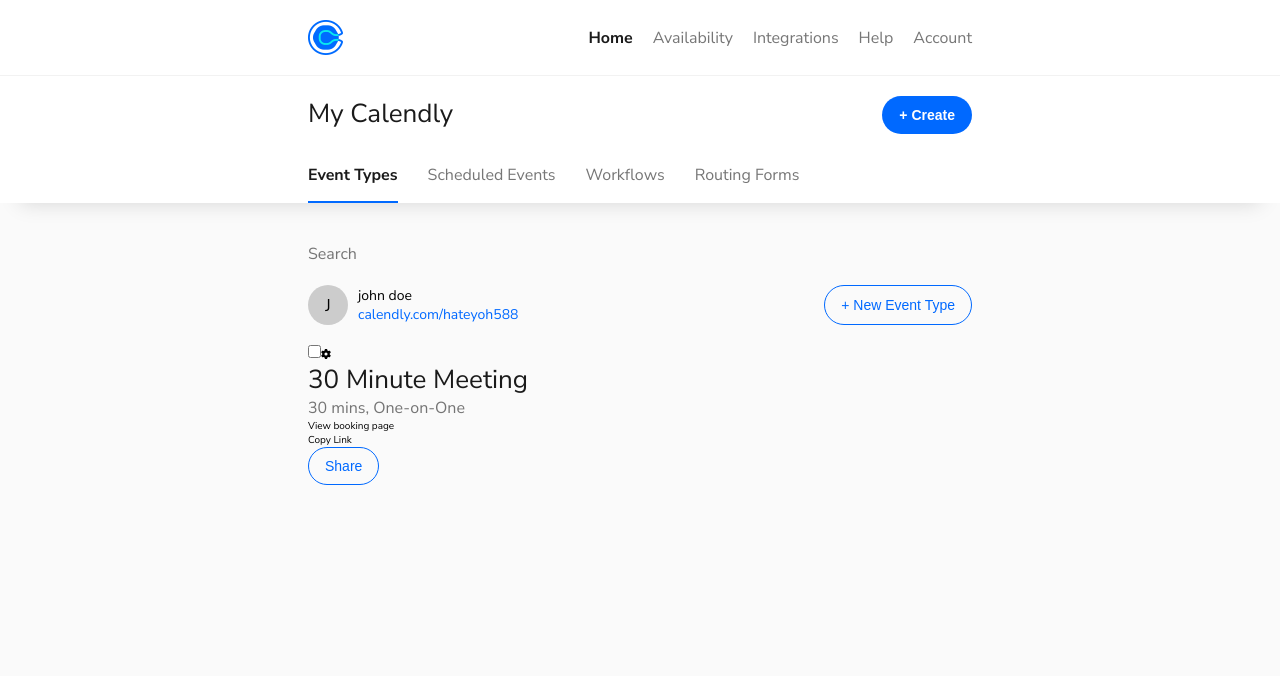
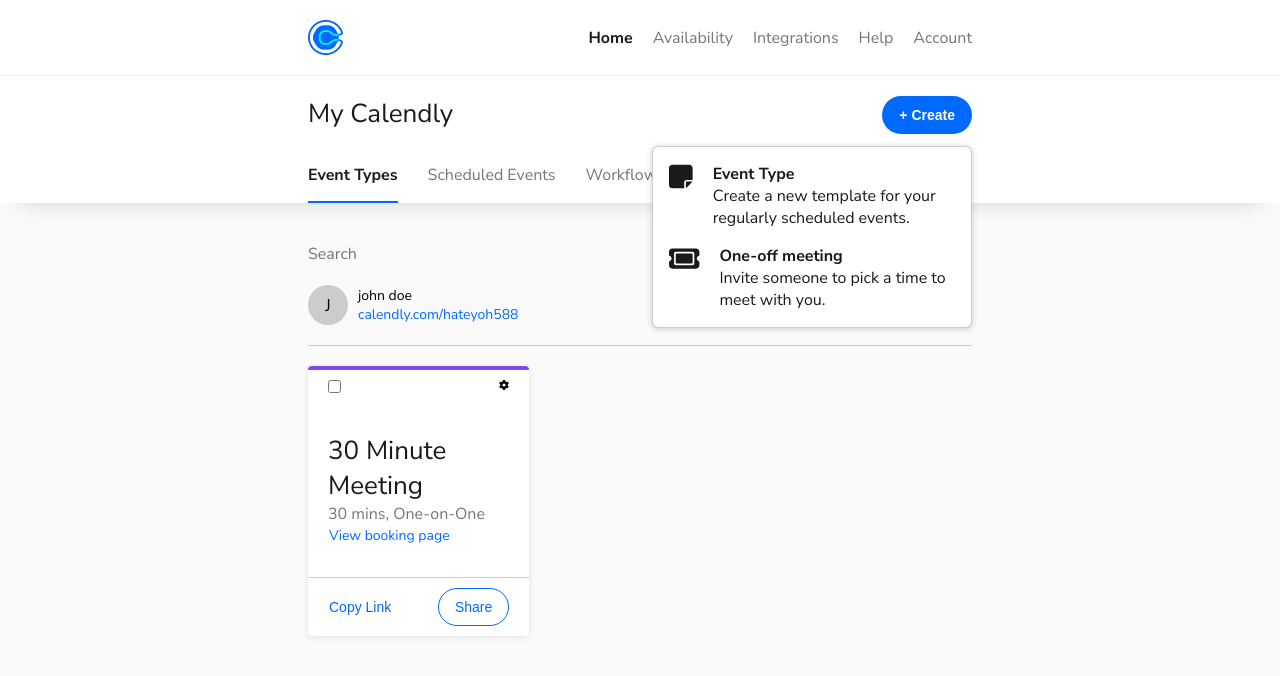
Before and after one commit to mehulsingh721/booky-frontend, a Vue app: page / in a window 1280 px wide. Both pictures are taken after a click on the button "+ Create". Shown: the top 676 px of the page. Built offline with nearby package versions, Linux system fonts and the light colour scheme.

Commit message:
added create context menu

```diff
--- a/src/assets/global-styles/btn.scss
+++ b/src/assets/global-styles/btn.scss
@@ -15,6 +15,7 @@
     border: 1px solid var(--color-tertiary);
     color: var(--color-body);
     font-weight: 700;
+    position: relative;
     @include button;
     &-sec{
         @include button;
@@ -22,4 +23,12 @@
         border: 1px solid var(--color-tertiary);
         color: var(--color-tertiary);
     }
+    &-tertiary{
+        color: var(--color-tertiary);
+        background-color: transparent;
+        border: none;
+        font-size: 1.4rem;
+        @include button;
+        padding: 0;
+    }
 }
--- a/src/assets/global-styles/typography.scss
+++ b/src/assets/global-styles/typography.scss
@@ -6,9 +6,15 @@
     color: var(--color-text);
 }
 
+.heading-2{
+    font-size: 1.6rem;
+    font-weight: 700;
+    color: var(--color-text);
+}
+
 .copy__para--medium{
     font-size: 1.6rem;
-    font-weight: 500;
+    font-weight: 400;
     color: var(--color-text-light);
 }
 
--- /dev/null
+++ b/src/components/CreateContextMenu.vue
@@ -0,0 +1,70 @@
+<script>
+export default {
+  name: "CreateContextMenu",
+}
+</script>
+
+<template>
+  <div class="menu">
+    <div class="menu__item">
+      <font-awesome-icon icon="fa-solid fa-note-sticky" />
+      <div>
+        <h3>Event Type</h3>
+        <p>Create a new template for your regularly scheduled events.</p>
+      </div>
+    </div>
+    <div class="menu__item">
+      <font-awesome-icon icon="fa-solid fa-ticket" />
+      <div>
+        <h3>One-off meeting</h3>
+        <p>Invite someone to pick a time to meet with you.</p>
+      </div>
+    </div>
+  </div>
+</template>
+
+<style scoped lang="scss">
+.menu {
+  background-color: var(--color-body);
+  display: flex;
+  flex-direction: column;
+  padding: 8px 0;
+  position: absolute;
+  top: 5rem;
+  right: 0;
+  box-shadow: 0 1px 6px rgba(0, 0, 0, .2);
+  border-radius: 6px;
+  border: 1px solid rgba(0, 0, 0, .2);
+  width: 32rem;
+  z-index: 1;
+
+  &__item {
+    display: flex;
+    padding: .8rem 1.6rem;
+    color: var(--color-text);
+
+    svg {
+      margin-right: 2rem;
+      font-size: 2.7rem;
+      color: inherit;
+    }
+
+    h3 {
+      font-size: 1.6rem;
+      font-weight: 700;
+      color: inherit;
+    }
+
+    p {
+      font-size: 1.6rem;
+      font-weight: 400;
+    }
+
+    cursor: pointer;
+
+    &:hover {
+      background-color: var(--color-body-dark)
+    }
+  }
+}
+</style>
--- a/src/main.js
+++ b/src/main.js
@@ -11,13 +11,13 @@
 import { FontAwesomeIcon } from '@fortawesome/vue-fontawesome'
 
 /* import specific icons */
-import { faGear } from '@fortawesome/free-solid-svg-icons'
+import { faGear, faNoteSticky, faTicket } from '@fortawesome/free-solid-svg-icons'
 
 import "@/assets/global-styles/typography.scss"
 import "@/assets/global-styles/base.scss"
 import "@/assets/global-styles/btn.scss"
 /* add icons to the library */
-library.add(faGear)
+library.add(faGear, faNoteSticky, faTicket)
 
 const app = createApp(App).component("font-awesome-icon", FontAwesomeIcon)
 
--- a/src/views/Home/EventTypesView.vue
+++ b/src/views/Home/EventTypesView.vue
@@ -1,5 +1,5 @@
 <script>
-import { RouterLink } from "vue-router";
+import {RouterLink} from "vue-router";
 </script>
 
 <template>
@@ -31,10 +31,10 @@
         <div class="row-2">
           <h1 class="heading-1">30 Minute Meeting</h1>
           <p class="copy__para--medium">30 mins, One-on-One</p>
-          <a href="https://www.google.com" target="_blank">View booking page</a>
+          <a href="https://www.google.com" class="btn-tertiary" target="_blank">View booking page</a>
         </div>
         <div class="row-3">
-          <div class="copy-link">Copy Link</div>
+          <button class="btn-tertiary">Copy Link</button>
           <button class="btn-sec">Share</button>
         </div>
       </div>
@@ -43,30 +43,37 @@
 </template>
 
 <style scoped lang="scss">
-.event-types{
+.event-types {
   padding: 0 2rem;
   max-width: 55%;
   margin: auto;
   width: 100%;
   display: grid;
   grid-gap: 2rem;
-  &__search{
+
+  &__search {
     width: 100%;
-    input{
+
+    input {
       border: none;
       font-family: var(--font-body);
       font-size: 1.6rem;
       background-color: transparent;
     }
   }
-  &__user{
+
+  &__user {
     display: flex;
     justify-content: space-between;
-    &--info{
+    border-bottom: 1px solid var(--color-secondary);
+    padding-bottom: 2rem;
+
+    &--info {
       display: flex;
       column-gap: 1rem;
       align-items: center;
-      .badge{
+
+      .badge {
         font-size: 1.7rem;
         background-color: var(--color-secondary);
         height: 4rem;
@@ -76,11 +83,53 @@
         justify-content: center;
         border-radius: 50%;
       }
-      .name, .link{
+
+      .name,
+      .link {
         font-size: 1.4rem;
       }
-      .link{
+
+      .link {
         color: var(--color-tertiary);
+      }
+    }
+  }
+
+  &__events {
+    display: grid;
+    grid-template-columns: repeat(3, 33.33%);
+    grid-gap: 2rem;
+
+    &--card {
+      background-color: var(--color-body);
+      display: flex;
+      flex-direction: column;
+      row-gap: 2rem;
+      border-radius: 4px;
+      box-shadow: 0 1px 6px 0 rgba(0, 0, 0, .1);
+      border-top: 4px solid #8247f5;
+
+      &:hover {
+        top: -2px;
+        box-shadow: 0 2px 12px 0 rgba(0, 0, 0, .15);
+      }
+
+      .row-1 {
+        display: flex;
+        justify-content: space-between;
+        padding: 1rem 2rem;
+      }
+
+      .row-2 {
+        padding: 1rem 2rem;
+      }
+
+      .row-3 {
+        border-top: 1px solid var(--color-secondary);
+        display: flex;
+        align-items: center;
+        justify-content: space-between;
+        padding: 1rem 2rem;
       }
     }
   }
--- a/src/views/Home/HomeView.vue
+++ b/src/views/Home/HomeView.vue
@@ -1,5 +1,22 @@
 <script>
 import {RouterLink, RouterView} from "vue-router"
+import {ref} from "vue";
+import CreateContextMenu from "../../components/CreateContextMenu.vue";
+export default {
+  name: "HomeView",
+  components: {
+    CreateContextMenu
+  },
+  setup() {
+    const contextMenu = ref(false);
+
+    const toggleContextMenu = () => {
+      contextMenu.value = !contextMenu.value
+    }
+
+    return { contextMenu, toggleContextMenu };
+  }
+}
 </script>
 
 <template>
@@ -7,11 +24,22 @@
     <div class="container">
       <div class="home-bar__title">
         <h1 class="heading-1">My Calendly</h1>
-        <button class="btn">+ Create</button>
+        <div class="context-menu">
+          <button class="btn" @click="toggleContextMenu">+ Create</button>
+          <CreateContextMenu v-if="contextMenu" />
+        </div>
       </div>
       <ul class="home-bar__links">
-        <li><RouterLink to="/"><div>Event Types</div></RouterLink></li>
-        <li><RouterLink to="/scheduled_events"><div>Scheduled Events</div></RouterLink></li>
+        <li>
+          <RouterLink to="/">
+            <div>Event Types</div>
+          </RouterLink>
+        </li>
+        <li>
+          <RouterLink to="/scheduled_events">
+            <div>Scheduled Events</div>
+          </RouterLink>
+        </li>
         <li>Workflows</li>
         <li>Routing Forms</li>
       </ul>
@@ -23,46 +51,61 @@
 </template>
 
 <style scoped lang="scss">
-.home-bar{
+.home-bar {
   background-color: var(--color-body);
   padding-top: 2rem;
-  box-shadow: 0 20px 20px -20px rgba(0,0,0,.15);
-  .container{
+  box-shadow: 0 20px 20px -20px rgba(0, 0, 0, .15);
+
+  .context-menu {
+    position: relative;
+    button{
+      cursor: pointer;
+    }
+  }
+
+  .container {
     padding: 0 2rem;
     max-width: 55%;
     margin: auto;
     width: 100%;
     margin-bottom: 4rem;
   }
-  &__title{
+
+  &__title {
     display: flex;
     justify-content: space-between;
+    flex-wrap: wrap;
   }
-  &__links{
+
+  &__links {
     display: flex;
     list-style: none;
     column-gap: 3rem;
     margin-top: 3rem;
-    li{
+
+    li {
       font-size: 1.6rem;
       color: var(--color-text-light);
       font-weight: 400;
-        box-sizing: inherit;
-        height: max-content;
-      a{
-        div{
+      box-sizing: inherit;
+      height: max-content;
+
+      a {
+        div {
           padding-bottom: 1.5rem;
           box-sizing: inherit;
-          &:hover{
-              color: var(--color-text);
-              border-bottom: 2px solid var(--color-secondary-dark);
+
+          &:hover {
+            color: var(--color-text);
+            border-bottom: 2px solid var(--color-secondary-dark);
           }
         }
       }
     }
   }
-  a.router-link-exact-active{
-    div{
+
+  a.router-link-exact-active {
+    div {
       font-size: 1.6rem;
       color: var(--color-text);
       font-weight: 700;
```
